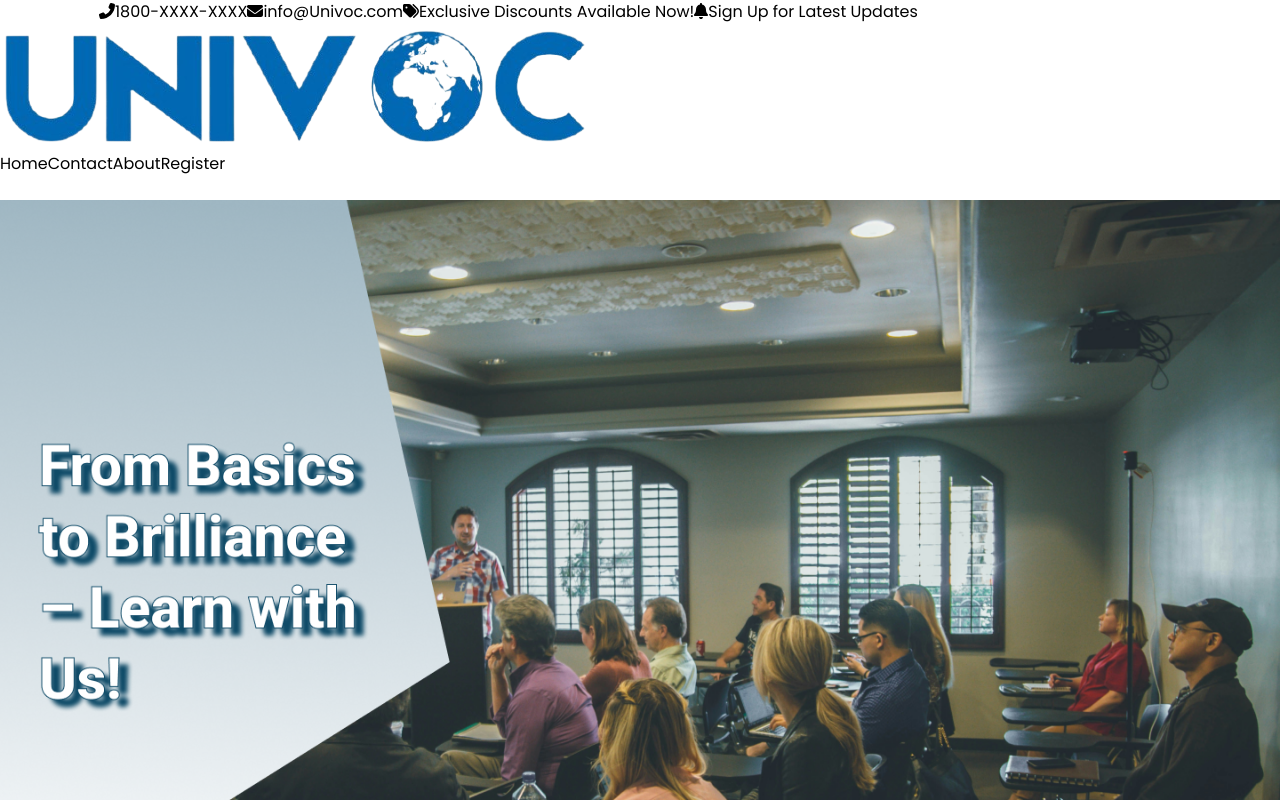
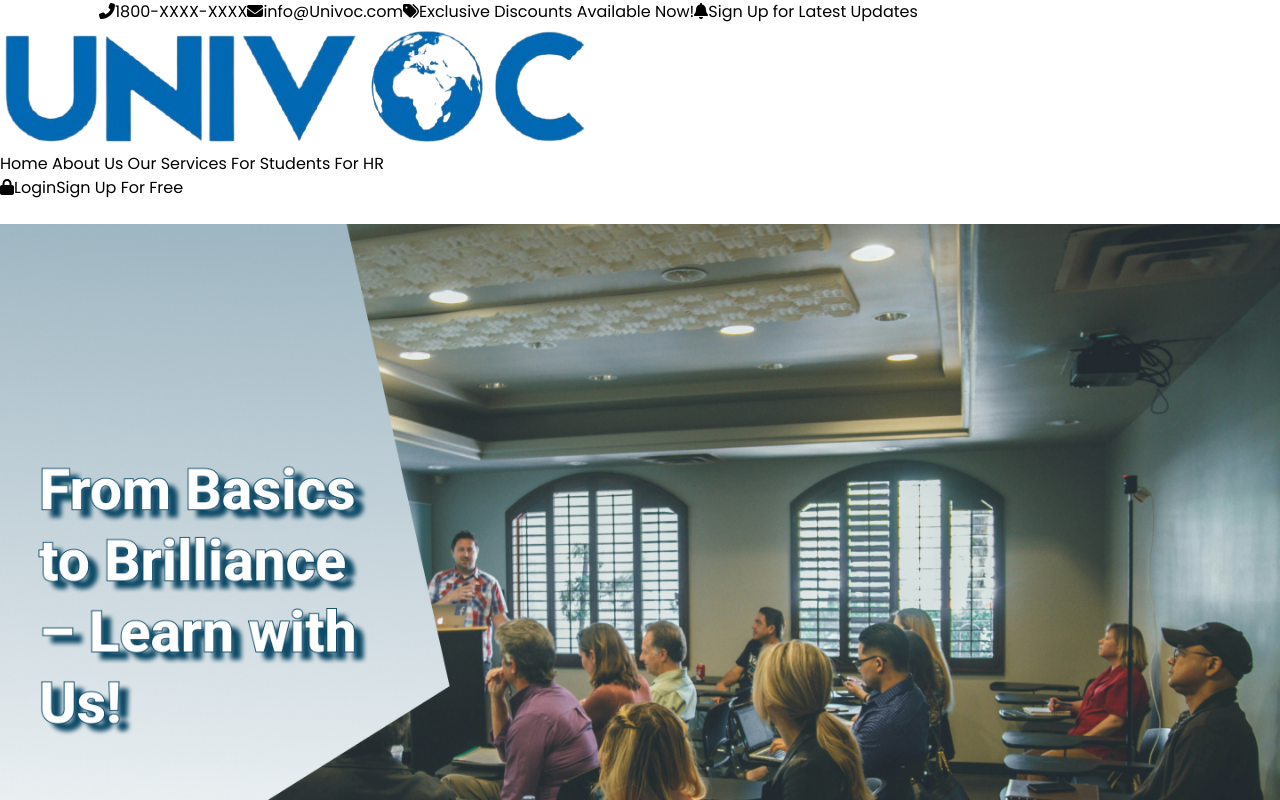
Before and after one commit to GAVINESHWAR/UNIVOC, a React (Create React App) app in the folder client/: page / in a window 1280 px wide. Shown: the top 800 px of the page. Built offline with nearby package versions, Linux system fonts and the light colour scheme.

Commit message:
navbar updated

```diff
--- a/client/package.json
+++ b/client/package.json
@@ -17,7 +17,7 @@
     "@craco/craco": "^7.1.0",
     "@fortawesome/fontawesome-free": "^6.6.0",
     "@fortawesome/free-brands-svg-icons": "^6.6.0",
-    "@fortawesome/free-solid-svg-icons": "^6.6.0",
+    "@fortawesome/free-solid-svg-icons": "^6.7.1",
     "@fortawesome/react-fontawesome": "^0.2.2",
     "@radix-ui/react-slot": "^1.1.0",
     "aos": "^2.3.4",
--- a/client/src/components/navbar/Navbar.jsx
+++ b/client/src/components/navbar/Navbar.jsx
@@ -1,5 +1,7 @@
 import { faBell, faEnvelope, faPhoneAlt, faTags } from '@fortawesome/free-solid-svg-icons';
 import { FontAwesomeIcon } from '@fortawesome/react-fontawesome';
+import { faLock } from '@fortawesome/free-solid-svg-icons';
+
 import { useState } from 'react';
 import { NavLink } from 'react-router-dom';
 import logo from '../../images/logo3-removebg-preview.png';
@@ -34,40 +36,42 @@ const Navbar = () => {
 
       {/* Navbar section */}
       <div className="p-2 flex justify-between items-center max-w-full transition-all ease-in-out">
-        {/* bg-gradient-to-r from-blue-100 via-blue-200 to-blue-300  shadow-md */}
-        {/* Logo */}
-        <div className="text-lg font-bold">
-          <img src={logo} alt="Univoc Logo" className="h-[25%] w-[25%] mx-1 transition-transform duration-300 transform hover:scale-105" />
+
+        <img src={logo} alt="Univoc Logo" className="h-[15%] w-[15%] mx-1 transition-transform duration-300 transform hover:scale-105" />
+
+        <div className= "flex space-x-8 items-center" >
+
+          <NavLink to='/home' className="text-base font-semibold text-gray-800 hover:text-sky-600 hover:underline transition-all duration-300 ease-in-out transform hover:scale-110"> Home </NavLink>
+
+          <NavLink to='/about' className="text-base font-semibold text-gray-800 hover:text-sky-600 hover:underline transition-all duration-300 ease-in-out transform hover:scale-110"> About Us </NavLink>
+
+          <NavLink to='/services' className="text-base font-semibold text-gray-800 hover:text-sky-600 hover:underline transition-all duration-300 ease-in-out transform hover:scale-110"> Our Services </NavLink>
+
+          <NavLink to='/students ' className="text-base font-semibold text-gray-800 hover:text-sky-600 hover:underline transition-all duration-300 ease-in-out transform hover:scale-110"> For Students </NavLink>
+
+          <NavLink to='/hr' className="text-base font-semibold text-gray-800 hover:text-sky-600 hover:underline transition-all duration-300 ease-in-out transform hover:scale-110"> For HR </NavLink>
+
         </div>
 
-        {/* Desktop Navigation Links */}
-        <div className="space-x-8 font-extrabold mx-3 hidden md:flex items-center text-black">
-          <ul className="flex space-x-4">
+        <div className=" flex space-x-8 items-center mr-4">
 
-          <NavLink
-            to='/home'
-            className="transition-all duration-300 ease-in-out text-sky-600 bg-transparent border-2 border-sky-600 py-2 px-4 rounded-full shadow-md transform hover:scale-105 hover:bg-sky-800 hover:text-white hover:border-transparent">
-            Home
+          <NavLink to='/hr' className="text-base font-semibold text-gray-800 flex items-center space-x-2 hover:text-sky-600 hover:underline transition-all">
+            <FontAwesomeIcon icon={faLock} className="text-gray-800" />
+            <span>Login</span>
           </NavLink>
 
           <NavLink
-            to='/contact'
-            className="transition-all duration-300 ease-in-out text-sky-600 bg-transparent border-2 border-sky-600 py-2 px-4 rounded-full shadow-md transform hover:scale-105 hover:bg-sky-800 hover:text-white hover:border-transparent">
-            Contact
+
+            to='/Register'
+            className="inline-block text-center text-white bg-sky-600 py-2 px-6 rounded-lg shadow-md transform transition-all duration-300 ease-in-out hover:bg-sky-700 hover:scale-105 hover:shadow-xl focus:outline-none">
+
+            Sign Up For Free
+
           </NavLink>
 
-          <NavLink
-            to='/about'
-            className="transition-all duration-300 ease-in-out text-sky-600 bg-transparent border-2 border-sky-600 py-2 px-4 rounded-full shadow-md transform hover:scale-105 hover:bg-sky-800 hover:text-white hover:border-transparent">
-            About
-          </NavLink>
 
-          <NavLink
-            to='/Register'
-            className="transition-all duration-300 ease-in-out text-sky-600 bg-transparent border-2 border-sky-600 py-2 px-4 rounded-full shadow-md transform hover:scale-105 hover:bg-sky-800 hover:text-white hover:border-transparent">
-            Register
-          </NavLink>
-          </ul>
+        </div>
+
         </div>
 
         {/* Mobile menu button */}
@@ -78,8 +82,6 @@ const Navbar = () => {
             </svg>
           </button>
         </div>
-      </div>
-
 
     </>
   );
```
Also changed, not shown: 1 other file (tests, documents, lock files or other folders).
